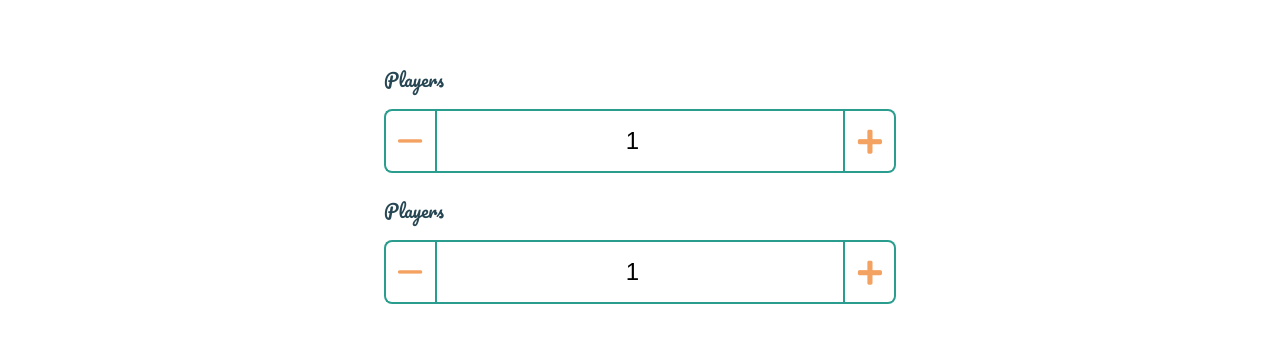
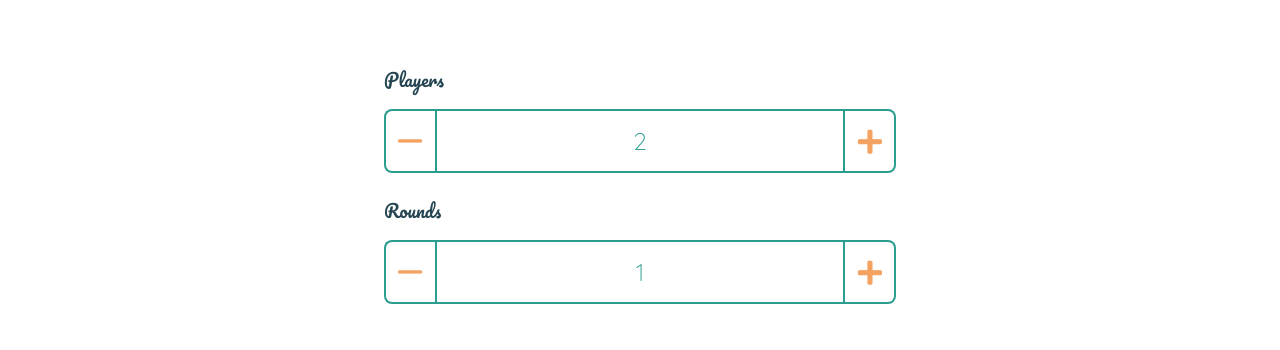
Before and after one commit to MitchellHCrane/dadjokewars, a React (Create React App) app: page /game-setup in a window 1280 px wide. Shown: the part 258-608 px from the top of the page. Built offline with nearby package versions, Linux system fonts and the light colour scheme.

Commit message:
Player and Round Counter Created

```diff
--- a/src/App.css
+++ b/src/App.css
@@ -180,6 +180,12 @@ h3 {
   margin-top: 24px;
 }
 
+.inputText {
+  color:#2a9d8f;
+  font-size: 24px;
+  font-family: "Quicksand", sans-serif;
+}
+
 /* Page layout  */
 
 .pageLayoutContainer {
--- a/src/features/game_setup/GameSetup.tsx
+++ b/src/features/game_setup/GameSetup.tsx
@@ -1,4 +1,6 @@
 import { Link } from "react-router-dom";
+import PlayerCounter from "./counter";
+import RoundCounter from "./RoundCounter";
 
 function GameSetup() {
   return (
@@ -14,25 +16,9 @@ function GameSetup() {
           </div>
           {/* End Page Heading Styles */}
           {/* Players  */}
-          <div className="inputContainer">
-            <label htmlFor="player">Players</label>
-            <div className="inputNumber">
-              <span className="minusPlayer"></span>
-              <input name="player" type="number" value="1" />
-              <span className="plusPlayer"></span>
-            </div>
-          </div>
-
+          <PlayerCounter />
           {/* Rounds  */}
-
-          <div className="inputContainer">
-            <label htmlFor="player">Players</label>
-            <div className="inputNumber">
-              <span className="minusPlayer"></span>
-              <input name="player" type="number" value="1" />
-              <span className="plusPlayer"></span>
-            </div>
-          </div>
+          <RoundCounter />
         </div>
         {/* End Page Content */}
 
--- /dev/null
+++ b/src/features/game_setup/RoundCounter.tsx
@@ -0,0 +1,25 @@
+import React, { useState } from "react";
+
+function RoundCounter() {
+  const [counter, setCounter] = useState(1);
+
+  const handleClickPlus = () => {
+    if (counter < 10)
+    setCounter(counter + 1);
+  };
+  const handleClickMinus = () => {
+    if (counter > 1) setCounter(counter - 1);
+  };
+  return (
+    <div className="inputContainer">
+      <label htmlFor="player">Rounds</label>
+      <div className="inputNumber">
+        <span onClick={handleClickMinus} className="minusPlayer"></span>
+        <input className="inputText" name="player" value={counter} />
+        <span onClick={handleClickPlus} className="plusPlayer"></span>
+      </div>
+    </div>
+  );
+}
+
+export default RoundCounter;
--- /dev/null
+++ b/src/features/game_setup/counter.tsx
@@ -0,0 +1,25 @@
+import React, { useState } from "react";
+
+function PlayerCounter() {
+  const [counter, setCounter] = useState(2);
+
+  const handleClickPlus = () => {
+    if (counter < 10)
+    setCounter(counter + 1);
+  };
+  const handleClickMinus = () => {
+    if (counter > 2) setCounter(counter - 1);
+  };
+  return (
+    <div className="inputContainer">
+      <label htmlFor="player">Players</label>
+      <div className="inputNumber">
+        <span onClick={handleClickMinus} className="minusPlayer"></span>
+        <input className="inputText" name="player" value={counter} />
+        <span onClick={handleClickPlus} className="plusPlayer"></span>
+      </div>
+    </div>
+  );
+}
+
+export default PlayerCounter;
--- a/src/index.tsx
+++ b/src/index.tsx
@@ -5,7 +5,6 @@ import App from './App';
 import { store } from './app/store';
 import { Provider } from 'react-redux';
 import * as serviceWorker from './serviceWorker';
-import { connect } from 'http2';
 
 // const store = configureStore(rootReducer)
 
```
